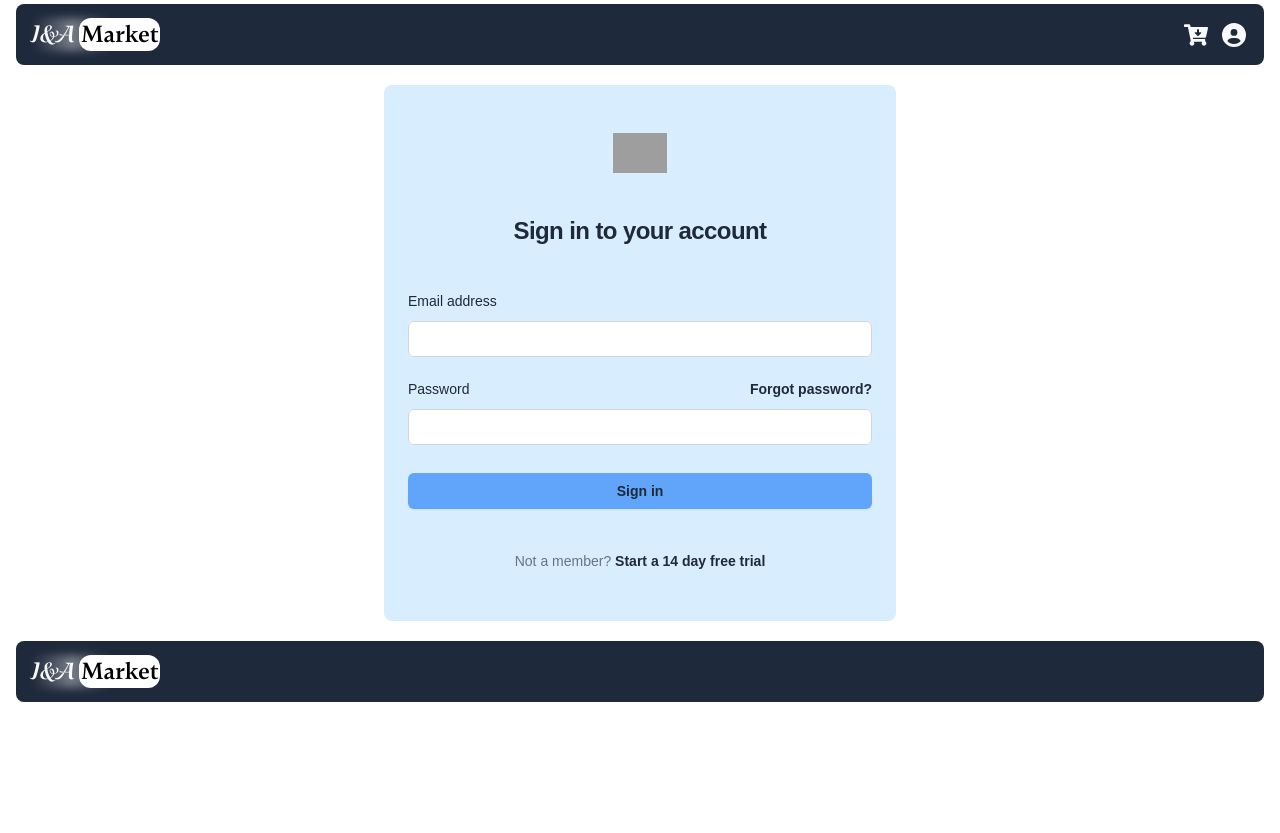
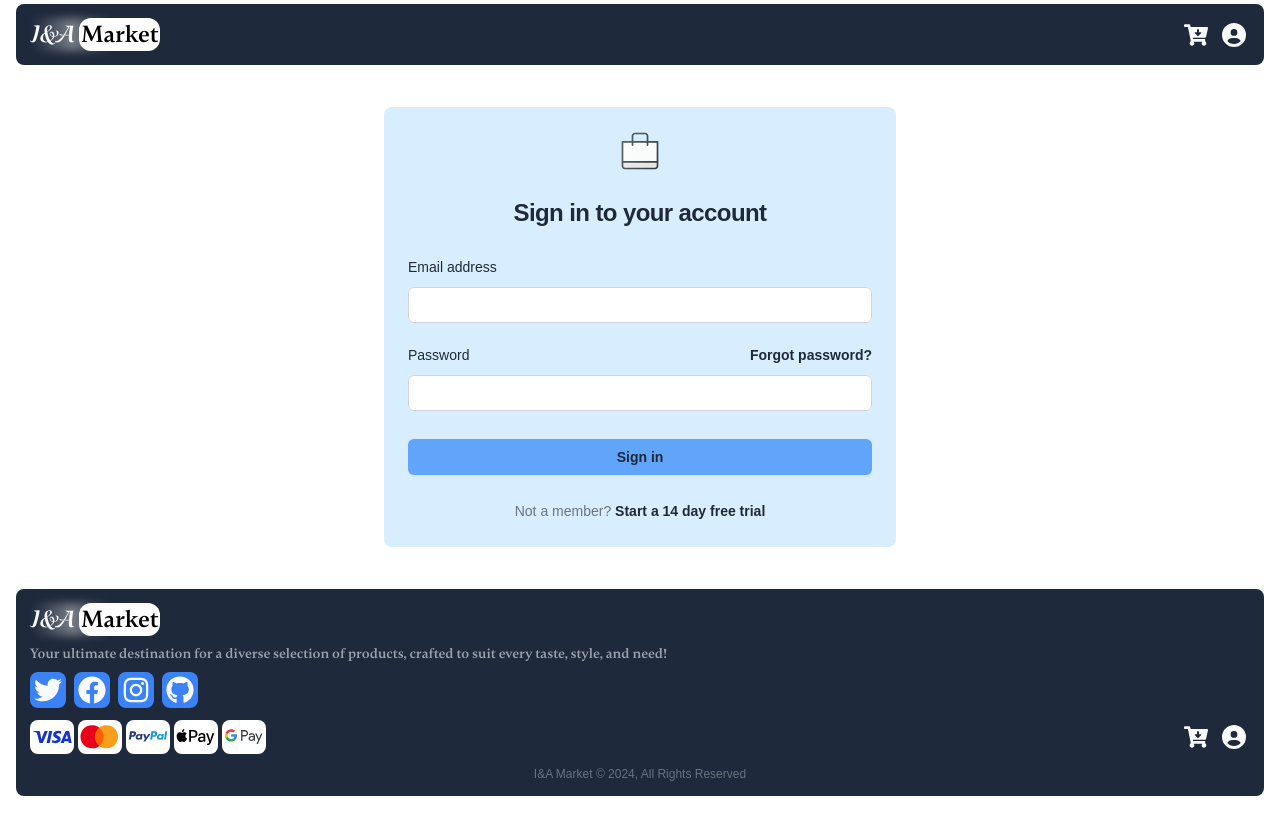
Before and after one commit to Artur-Luniaka/marketplace, a React (Vite) app: page /login in a window 1280 px wide. Both pictures are taken after typing "name@example.com", "Sample123" into the empty fields and a click on the button "Sign in". Before the commit the page ends 800 px from the top, so only its background shows below. Built offline with nearby package versions, Linux system fonts and the light colour scheme; grey boxes are pictures that could not be loaded.

Commit message:
log/reg page - center, add content to footer, add small logo to head

```diff
--- a/index.html
+++ b/index.html
@@ -2,7 +2,7 @@
 <html lang="en">
   <head>
     <meta charset="UTF-8" />
-    <link rel="icon" type="image/svg+xml" href="/vite.svg" />
+    <link rel="icon" type="image/svg+xml" href="/public/marketplace.svg" />
     <meta name="viewport" content="width=device-width, initial-scale=1.0" />
     <title>I&A Market</title>
   </head>
--- a/src/components/Footer.jsx
+++ b/src/components/Footer.jsx
@@ -1,9 +1,37 @@
+import { useSelector } from "react-redux";
+import { selectIsLogged } from "../redux/auth/selectors";
+import CartLink from "./CartLink";
 import Logo from "./Logo";
+import Payments from "./Payments";
+import SocialLinks from "./SocialLinks";
+import UserMenu from "./UserMenu";
 
 const Footer = () => {
+  const isLogged = useSelector(selectIsLogged);
   return (
-    <footer className="xs:items-center bg-3 p-3.5 flex justify-between rounded-lg mt-2.5">
-      <Logo />
+    <footer className="xs:items-center flex bg-3 p-3.5 flex-col justify-between rounded-lg mt-2.5 text-3 text-sm gap-3">
+      <div className="flex flex-col items-center gap-3 w-full">
+        <div className="flex flex-col flex-wrap w-full justify-between gap-2">
+          <Logo />
+          <p className="font-gambetta font-normal text-gray-400">
+            Your ultimate destination for a diverse selection of products,
+            crafted to suit every taste, style, and need!
+          </p>
+          <SocialLinks />
+        </div>
+        {isLogged && (
+          <div className="flex w-full justify-between flex-wrap gap-3">
+            <Payments />
+            <span className="flex place-items-center gap-2.5 text-1">
+              <CartLink />
+              <UserMenu />
+            </span>
+          </div>
+        )}
+      </div>
+      <p className="text-xs text-center text-gray-500">
+        I&A Market © 2024, All Rights Reserved
+      </p>
     </footer>
   );
 };
--- a/src/components/Layout.jsx
+++ b/src/components/Layout.jsx
@@ -4,11 +4,11 @@ import Footer from "./Footer";
 
 const Layout = ({ children }) => {
   return (
-    <div className="container mx-auto py-1 bg-1 text-1">
+    <div className="container mx-auto py-1 bg-1 text-1 flex flex-col min-h-screen">
       <header className="xs:items-center bg-3 p-3.5 flex justify-between rounded-lg mb-2.5">
         <Navigation />
       </header>
-      <main>
+      <main className="flex-1 flex flex-col w-full justify-center">
         <Suspense fallback={null}>{children}</Suspense>
       </main>
       <Footer />
--- a/src/components/LoginForm.jsx
+++ b/src/components/LoginForm.jsx
@@ -28,19 +28,6 @@ const LoginForm = () => {
   };
 
   return (
-    <div className="flex min-h-full max-w-lg mx-auto flex-1 flex-col justify-center px-6 py-12 lg:px-8 m-5 bg-2 text-2 rounded-lg">
-      <div className="sm:mx-auto sm:w-full sm:max-w-sm">
-        <img
-          alt="Your Company"
-          src="https://tailwindui.com/plus/img/logos/mark.svg?color=indigo&shade=400"
-          className="mx-auto h-10 w-auto"
-        />
-        <h2 className="mt-10 text-center text-2xl/9 font-bold tracking-tight text-2">
-          Sign in to your account
-        </h2>
-      </div>
-
-      <div className="mt-10 sm:mx-auto sm:w-full sm:max-w-sm">
     <Formik
       initialValues={initialValues}
       validationSchema={FeedbackSchema}
@@ -48,10 +35,7 @@ const LoginForm = () => {
     >
       <Form className="">
         <div>
-              <label
-                htmlFor="email"
-                className="block text-sm/6 font-medium text-2"
-              >
+          <label htmlFor="email" className="block text-sm/6 font-medium text-2">
             Email address
           </label>
           <div className="mt-2">
@@ -82,10 +66,7 @@ const LoginForm = () => {
               Password
             </label>
             <div className="text-sm">
-                  <a
-                    href="#"
-                    className="font-semibold text-2 hover:text-[#000000]"
-                  >
+              <a href="#" className="font-semibold text-2 hover:text-[#000000]">
                 Forgot password?
               </a>
             </div>
@@ -119,15 +100,6 @@ const LoginForm = () => {
         </div>
       </Form>
     </Formik>
-
-        <p className="mt-10 text-center text-sm/6 text-gray-500">
-          Not a member?{" "}
-          <a href="#" className="font-semibold text-2 hover:text-[#000000]">
-            Start a 14 day free trial
-          </a>
-        </p>
-      </div>
-    </div>
   );
 };
 export default LoginForm;
--- /dev/null
+++ b/src/components/Payments.jsx
@@ -0,0 +1,46 @@
+const Payments = () => {
+  return (
+    <ul className="flex gap-1 ">
+      <li className="bg-1 rounded-lg flex justify-center items-center p-0.5 transform transition-transform duration-300 hover:scale-105">
+        <a href="">
+          <svg width="40" height="30">
+            <use xlinkHref="/payments.svg#icon-visa" />
+          </svg>
+        </a>
+      </li>
+      <li className="bg-1 rounded-lg flex justify-center items-center p-0.5 transform transition-transform duration-300 hover:scale-105">
+        <a href="">
+          {" "}
+          <svg width="40" height="30">
+            <use xlinkHref="/payments.svg#icon-mastercard" />
+          </svg>
+        </a>
+      </li>
+      <li className="bg-1 rounded-lg flex justify-center items-center p-0.5 transform transition-transform duration-300 hover:scale-105">
+        <a href="">
+          {" "}
+          <svg width="40" height="30">
+            <use xlinkHref="/payments.svg#icon-paypal" />
+          </svg>
+        </a>
+      </li>
+      <li className="bg-1 rounded-lg flex justify-center items-center p-0.5 transform transition-transform duration-300 hover:scale-105">
+        <a href="">
+          {" "}
+          <svg width="40" height="30">
+            <use xlinkHref="/payments.svg#icon-apay" />
+          </svg>
+        </a>
+      </li>
+      <li className="bg-1 rounded-lg flex justify-center items-center p-0.5 transform transition-transform duration-300 hover:scale-105">
+        <a href="">
+          {" "}
+          <svg width="40" height="30">
+            <use xlinkHref="/payments.svg#icon-gpay" />
+          </svg>
+        </a>
+      </li>
+    </ul>
+  );
+};
+export default Payments;
--- a/src/components/RegisterForm.jsx
+++ b/src/components/RegisterForm.jsx
@@ -36,19 +36,6 @@ const RegisterForm = () => {
   };
 
   return (
-    <div className="flex min-h-full max-w-lg mx-auto flex-1 flex-col justify-center px-6 py-12 lg:px-8 m-5 bg-2 text-2 rounded-lg">
-      <div className="sm:mx-auto sm:w-full sm:max-w-sm">
-        <img
-          alt="Your Company"
-          src="https://tailwindui.com/plus/img/logos/mark.svg?color=indigo&shade=400"
-          className="mx-auto h-10 w-auto"
-        />
-        <h2 className="mt-10 text-center text-2xl/9 font-bold tracking-tight text-2">
-          Register your account
-        </h2>
-      </div>
-
-      <div className="mt-10 sm:mx-auto sm:w-full sm:max-w-sm">
     <Formik
       initialValues={initialValues}
       validationSchema={FeedbackSchema}
@@ -56,10 +43,7 @@ const RegisterForm = () => {
     >
       <Form className="">
         <div>
-              <label
-                htmlFor="name"
-                className="block text-sm/6 font-medium text-2"
-              >
+          <label htmlFor="name" className="block text-sm/6 font-medium text-2">
             Your name
           </label>
           <div className="mt-2">
@@ -81,10 +65,7 @@ const RegisterForm = () => {
           </div>
         </div>
         <div>
-              <label
-                htmlFor="email"
-                className="block text-sm/6 font-medium text-2"
-              >
+          <label htmlFor="email" className="block text-sm/6 font-medium text-2">
             Email address
           </label>
           <div className="mt-2">
@@ -169,8 +150,6 @@ const RegisterForm = () => {
         </div>
       </Form>
     </Formik>
-      </div>
-    </div>
   );
 };
 export default RegisterForm;
--- /dev/null
+++ b/src/components/SocialLinks.jsx
@@ -0,0 +1,29 @@
+import { FaFacebook, FaGithub, FaInstagram, FaTwitter } from "react-icons/fa";
+
+const SocialLinks = () => {
+  return (
+    <ul className="flex gap-2">
+      <li>
+        <a href="" className="flex btn-3 p-1 rounded-lg">
+          <FaTwitter className="w-7 h-7" />
+        </a>
+      </li>
+      <li>
+        <a href="" className="flex btn-3 p-1 rounded-lg">
+          <FaFacebook className="w-7 h-7" />
+        </a>
+      </li>
+      <li>
+        <a href="" className="flex btn-3 p-1 rounded-lg">
+          <FaInstagram className="w-7 h-7" />
+        </a>
+      </li>
+      <li>
+        <a href="" className="flex btn-3 p-1 rounded-lg">
+          <FaGithub className="w-7 h-7" />
+        </a>
+      </li>
+    </ul>
+  );
+};
+export default SocialLinks;
--- a/src/pages/LoginPage.jsx
+++ b/src/pages/LoginPage.jsx
@@ -1,7 +1,30 @@
 import LoginForm from "../components/LoginForm";
 
 const LoginPage = () => {
-  return <LoginForm />;
+  return (
+    <div className="flex max-w-lg mx-auto flex-col justify-center p-6 lg:px-8 bg-2 text-2 rounded-lg w-full">
+      <div className="sm:mx-auto sm:w-full sm:max-w-sm">
+        <img
+          alt="Your Company"
+          src="/marketplace.svg"
+          className="mx-auto h-10 w-auto"
+        />
+        <h2 className="mt-6 text-center text-2xl/9 font-bold tracking-tight text-2">
+          Sign in to your account
+        </h2>
+      </div>
+
+      <div className="mt-6 sm:mx-auto sm:w-full sm:max-w-sm">
+        <LoginForm />
+        <p className="mt-6 text-center text-sm/6 text-gray-500">
+          Not a member?{" "}
+          <a href="#" className="font-semibold text-2 hover:text-[#000000]">
+            Start a 14 day free trial
+          </a>
+        </p>
+      </div>
+    </div>
+  );
 };
 
 export default LoginPage;
--- a/src/pages/RegisterPage.jsx
+++ b/src/pages/RegisterPage.jsx
@@ -1,7 +1,24 @@
 import RegisterForm from "../components/RegisterForm";
 
 const RegisterPage = () => {
-  return <RegisterForm />;
+  return (
+    <div className="flex max-w-lg mx-auto w-full flex-col justify-center p-6 lg:px-8 bg-2 text-2 rounded-lg">
+      <div className="sm:mx-auto sm:w-full sm:max-w-sm">
+        <img
+          alt="Your Company"
+          src="/marketplace.svg"
+          className="mx-auto h-10 w-auto"
+        />
+        <h2 className="mt-6 text-center text-2xl/9 font-bold tracking-tight text-2">
+          Register your account
+        </h2>
+      </div>
+
+      <div className="mt-6 sm:mx-auto sm:w-full sm:max-w-sm">
+        <RegisterForm />{" "}
+      </div>
+    </div>
+  );
 };
 
 export default RegisterPage;
```
Also changed, not shown: public/marketplace.svg (added), public/payments.svg (added). Lines whose indentation alone changed are shown as unchanged.
